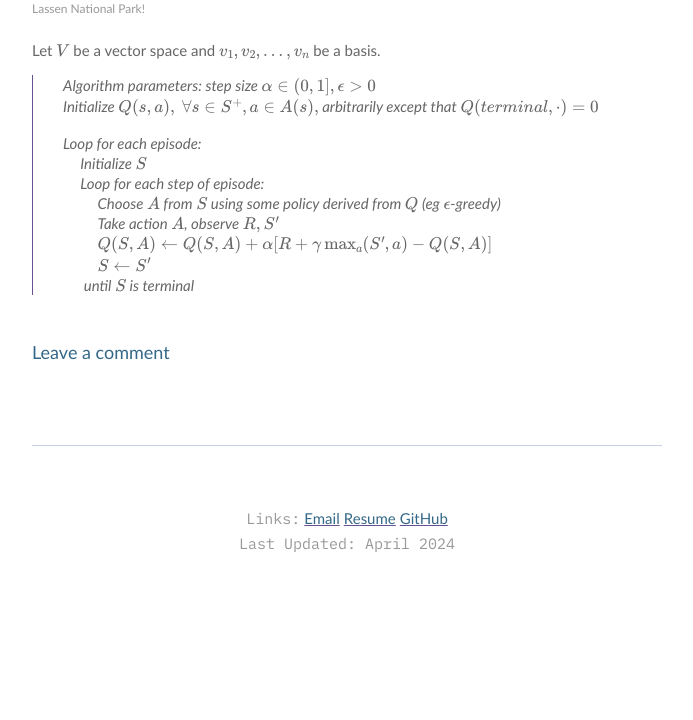
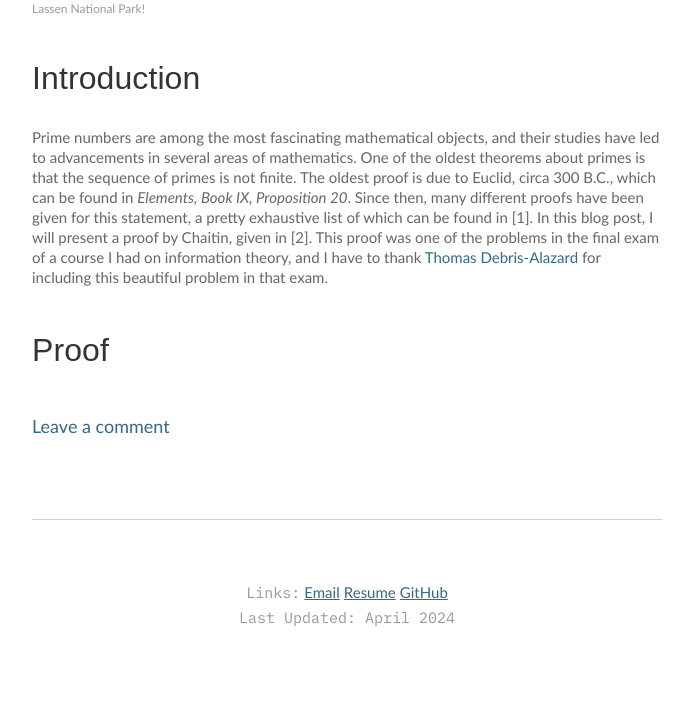
Before and after one commit to ali-almasi/ali-almasi.github.io, a Jekyll site: the page built from _posts/2024-06-11-info_proof_primes.md, in a window 1280 px wide. Shown: the part 664-1384 px from the top of the page, without its empty margins (293-986 px from the left). Built offline with Jekyll 4.4.1, drawn with Linux system fonts in a browser that asks for light colours; formulas are drawn with MathJax 3; before the commit the page ends 1310 px from its top, so only the background shows below that.

Commit message:
Update 2024-06-11-info_proof_primes.md

```diff
--- a/_posts/2024-06-11-info_proof_primes.md
+++ b/_posts/2024-06-11-info_proof_primes.md
@@ -6,16 +6,7 @@ image: /assets/img/lassen.jpeg
 caption: Lassen National Park!
 usemathjax: true
 ---
+# Introduction
+Prime numbers are among the most fascinating mathematical objects, and their studies have led to advancements in several areas of mathematics. One of the oldest theorems about primes is that the sequence of primes is not finite. The oldest proof is due to Euclid, circa 300 B.C., which can be found in *Elements, Book IX, Proposition 20*. Since then, many different proofs have been given for this statement, a pretty exhaustive list of which can be found in [1]. In this blog post, I will present a proof by Chaitin, given in [2]. This proof was one of the problems in the final exam of a course I had on information theory, and I have to thank [Thomas Debris-Alazard](https://tdalazard.io/) for including this beautiful problem in that exam.
 
-Let $V$ be a vector space and $\{v_1, v_2, \dots, v_n\}$ be a basis.
-> Algorithm parameters: step size  $\alpha \in (0 , 1] , \epsilon > 0$
-Initialize  $Q  ( s, a ), \  \forall s \in S^+ , a \in A ( s ),$ arbitrarily except that $Q ( terminal , \cdot ) = 0$
->
-> Loop for each episode:
-$\quad$Initialize $S$
-$\quad$Loop  for  each  step  of  episode:
-$\qquad$Choose  $A$ from $S$ using some policy derived from $Q$ (eg $\epsilon$-greedy)
-$\qquad$Take action $A$, observe $R, S'$
-$\qquad Q(S,A) \leftarrow Q(S,A) + \alpha[R+\gamma \max_a(S', a) - Q(S, A)]$
-$\qquad S \leftarrow S'$
-$\quad$ until $S$ is terminal
+# Proof
```
